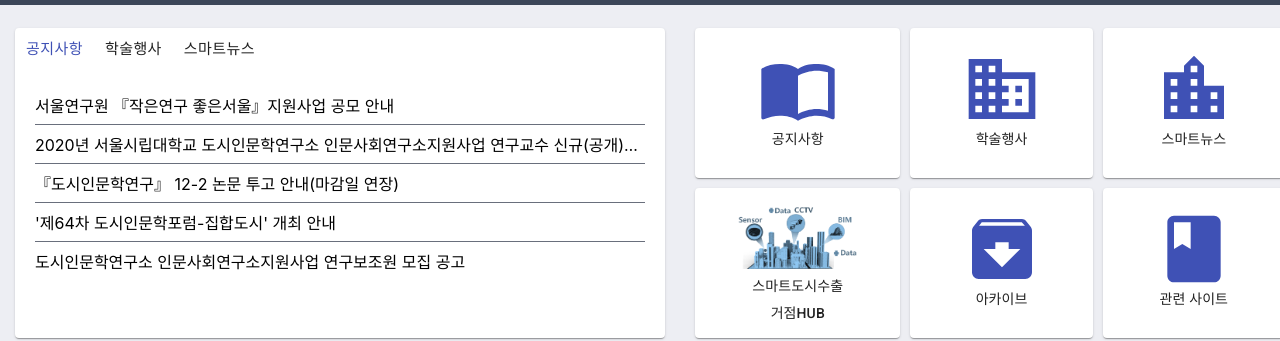
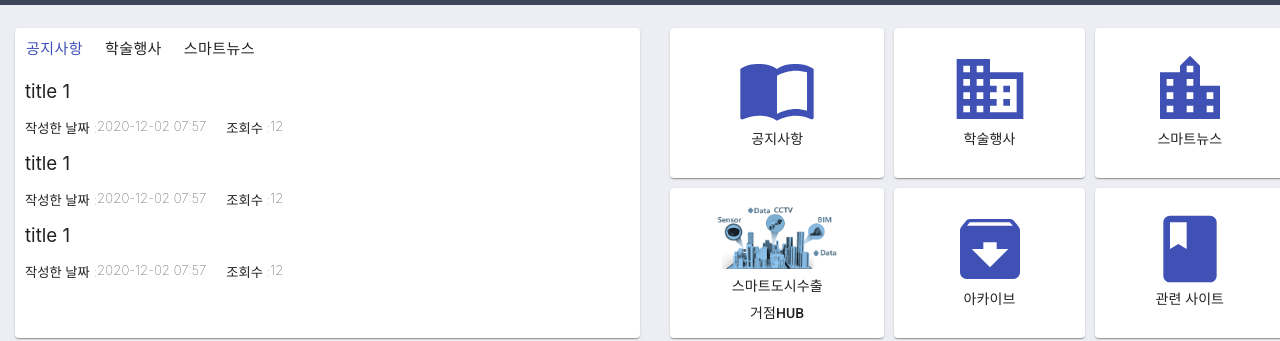
Before and after one commit to powergee/smart-city-hub, a React (Create React App) app in the folder frontend/: page / in a window 1280 px wide. Shown: the part 816-1157 px from the top of the page. Built offline with nearby package versions, Linux system fonts and the light colour scheme.

Commit message:
Add basic ArticlePreview and IssuePaper

```diff
--- /dev/null
+++ b/frontend/src/components/ArticlePreview.js
@@ -0,0 +1,25 @@
+import React from 'react'
+import "./ArticlePreview.scss"
+import { dateToString } from "../shared/DateToString"
+
+export default function ArticlePreview(props) {
+    const article = props.article;
+
+    return (
+        <div className="article-prev-root">
+            <div className="article-prev-left">
+                <h3>{article.title}</h3>
+                <div className="article-prev-info">
+                    <div>
+                        <h5>작성한 날짜 :</h5>
+                        <h5>{dateToString(article.meta.createdAt)}</h5>
+                    </div>
+                    <div>
+                        <h5>조회수 :</h5>
+                        <h5>{article.views}</h5>
+                    </div>
+                </div>
+            </div>
+        </div>
+    )
+}
--- /dev/null
+++ b/frontend/src/components/ArticlePreview.scss
@@ -0,0 +1,29 @@
+.article-prev-root {
+    display: flex;
+    flex-direction: row;
+}
+
+.article-prev-left {
+    display: flex;
+    flex-direction: column;
+
+    h3 {
+        margin: 10px;
+        font-weight: 400;
+    }
+}
+
+.article-prev-info {
+    display: flex;
+
+    div {
+        display: flex;
+        flex-direction: row;
+        margin: 5px 10px 5px 10px;
+
+        h5 {
+            font-weight: 100;
+            margin: 0;
+        }
+    }
+}
--- a/frontend/src/components/NavigationBar.js
+++ b/frontend/src/components/NavigationBar.js
@@ -39,7 +39,7 @@ export default function NavigationBar() {
                         <ul>
                             <li><a href className="menu-small" onClick={getLinkHandler("/introduction")}>센터소개</a></li>
                             <li><a href className="menu-large" onClick={getLinkHandler("/projects")}>연구{" & "}사업</a></li>
-                            <li><a href className="menu-large" onClick={getLinkHandler("/issue-papers")}>Issue Paper</a></li>
+                            <li><a href className="menu-large" onClick={getLinkHandler("/issue-paper")}>Issue Paper</a></li>
                             <li><a href className="menu-small" onClick={getLinkHandler("/news")}>소식</a></li>
                             <li><a href className="menu-small" onClick={getLinkHandler("/community")}>커뮤니티</a></li>
                             <li><a href className="menu-large font-small" onClick={getLinkHandler("/hub")}>스마트도시수출 거점HUB</a></li>
@@ -58,7 +58,7 @@ export default function NavigationBar() {
                                         <a href onClick={getLinkHandler("/projects/etc")}>기타</a>
                                     </li>
                                     <li className="menu-large">
-                                        <a href onClick={getLinkHandler("/issue-papers")}>Issue Paper</a>
+                                        <a href onClick={getLinkHandler("/issue-paper")}>Issue Paper</a>
                                     </li>
                                     <li className="menu-small">
                                         <a href onClick={getLinkHandler("/news/notices")}>공지사항</a>
--- a/frontend/src/components/NoticeBoard.js
+++ b/frontend/src/components/NoticeBoard.js
@@ -1,6 +1,7 @@
 import React, { useState } from 'react'
 import "./NoticeBoard.scss"
 import { Paper, Button } from '@material-ui/core'
+import ArticlePreview from './ArticlePreview';
 
 export default function NoticeBoard() {
     const NOTICE = 0, EVENT = 1, NEWS = 2;
@@ -8,6 +9,14 @@ export default function NoticeBoard() {
 
     const getButtonHandler = (num) => () => {
         setSelected(num);
+    }
+
+    const ex1 = {
+        title: "title 1",
+        views: 12,
+        meta: {
+            createdAt: new Date()
+        }
     }
 
     return (
@@ -18,13 +27,9 @@ export default function NoticeBoard() {
                 <Button onClick={getButtonHandler(NEWS)} color={(selected === NEWS ? "primary" : "default")} size="large">스마트뉴스</Button>
             </div>
             <div className="board-contents">
-                <ul>
-                    <li>서울연구원 『작은연구 좋은서울』지원사업 공모 안내</li>
-                    <li>2020년 서울시립대학교 도시인문학연구소 인문사회연구소지원사업 연구교수 신규(공개)채용 공고</li>
-                    <li>『도시인문학연구』 12-2 논문 투고 안내(마감일 연장)</li>
-                    <li>'제64차 도시인문학포럼-집합도시' 개최 안내</li>
-                    <li>도시인문학연구소 인문사회연구소지원사업 연구보조원 모집 공고</li>
-                </ul>
+                <ArticlePreview article={ex1}></ArticlePreview>
+                <ArticlePreview article={ex1}></ArticlePreview>
+                <ArticlePreview article={ex1}></ArticlePreview>
             </div>
         </Paper>
     )
--- a/frontend/src/components/NoticeBoard.scss
+++ b/frontend/src/components/NoticeBoard.scss
@@ -37,21 +37,21 @@ $boundary-color: #696f7c;
     // border: 1px solid $header-color;
     // border-radius: 0 0 $border-radius $border-radius;
 
-    ul {
-        padding-inline-start: 20px;
+    // ul {
+    //     padding-inline-start: 20px;
 
-        & > li {
-            padding: 7px 0px 7px 0;
-            margin-right: 20px;
-            border-bottom: 1px solid $boundary-color;
-            color: black;
-            overflow: hidden;
-            text-overflow: ellipsis;
-            white-space: nowrap;
-        }
-    }
+    //     & > li {
+    //         padding: 7px 0px 7px 0;
+    //         margin-right: 20px;
+    //         border-bottom: 1px solid $boundary-color;
+    //         color: black;
+    //         overflow: hidden;
+    //         text-overflow: ellipsis;
+    //         white-space: nowrap;
+    //     }
+    // }
 
-    ul > li:last-child {
-        border-bottom: none;
-    }
+    // ul > li:last-child {
+    //     border-bottom: none;
+    // }
 }
--- a/frontend/src/components/index.js
+++ b/frontend/src/components/index.js
@@ -7,3 +7,4 @@ export { default as ProjectTable } from './ProjectTable';
 export { default as CardBoard } from './CardBoard';
 export { default as PreparingContents } from './PreparingContents';
 export { default as NotFound } from './NotFound';
+export { default as ArticlePreview } from './ArticlePreview';
--- /dev/null
+++ b/frontend/src/pages/IssuePaper.js
@@ -0,0 +1,63 @@
+import React, { useEffect, useState } from 'react'
+import { Route } from 'react-router-dom';
+import { ContentHeader, ContentContainer } from "../components"
+import "./IssuePaper.scss"
+
+function IssuePaperList() {
+    const primary = {
+        title: "Issue Paper",
+        link: "/issue-paper"
+    };
+
+    const secondary = {
+        title: "목록",
+        link: "/issue-paper"
+    };
+
+    return (
+        <ContentHeader primary={primary} secondary={secondary}>
+
+        </ContentHeader>
+    )
+}
+
+function IssuePaperView(props) {
+    const articleId = props.match.params.articleId
+
+    const primary = {
+        title: "Issue Paper",
+        link: "/issue-paper"
+    };
+
+    const initialSecondary = {
+        title: "불러오는 중...",
+        link: "/issue-paper/" + articleId
+    };
+
+    const [secondary, setSecondary] = useState(initialSecondary);
+
+    return (
+        <ContentHeader primary={primary} secondary={secondary}>
+
+        </ContentHeader>
+    )
+}
+
+export default function IssuePaper() {
+    const primary = {
+        title: "Issue Paper",
+        link: "/issue-paper"
+    };
+
+    const defaultSecondary = {
+        title: "목록",
+        link: "/issue-paper"
+    }
+
+    return (
+        <ContentContainer>
+            <Route exact path="/issue-paper" component={IssuePaperList}></Route>
+            <Route exact path="/issue-paper/:articleId" component={IssuePaperList}></Route>
+        </ContentContainer>
+    )
+}
--- a/frontend/src/pages/Main.js
+++ b/frontend/src/pages/Main.js
@@ -1,7 +1,7 @@
 import React from 'react'
 import { Route, Switch } from 'react-router-dom';
 import { NavigationBar, NotFound } from '../components'
-import { Home, Introduction, Projects, Publish, Community, Hub } from '.'
+import { Home, Introduction, Projects, IssuePaper, Community, Hub } from '.'
 import './Main.scss'
 
 export default function Main() {
@@ -14,7 +14,7 @@ export default function Main() {
                 <Switch>
                     <Route exact path="/" component={Home}></Route>
                     <Route path="/introduction" component={Introduction}></Route>
-                    <Route path="/publish" component={Publish}></Route>
+                    <Route path="/issue-paper" component={IssuePaper}></Route>
                     <Route path="/projects" component={Projects}></Route>
                     <Route path="/community" component={Community}></Route>
                     <Route path="/hub" component={Hub}></Route>
--- a/frontend/src/pages/Publish.js
+++ /dev/null
@@ -1,9 +0,0 @@
-import React from 'react'
-
-export default function Publish() {
-    return (
-        <div>
-
-        </div>
-    )
-}
--- a/frontend/src/pages/index.js
+++ b/frontend/src/pages/index.js
@@ -2,6 +2,6 @@ export { default as Main } from './Main';
 export { default as Home } from './Home';
 export { default as Introduction } from './Introduction';
 export { default as Projects } from './Projects';
-export { default as Publish } from './Publish';
 export { default as Community } from './Community';
 export { default as Hub } from './Hub';
+export { default as IssuePaper } from './IssuePaper';
--- /dev/null
+++ b/frontend/src/shared/DateToString.js
@@ -0,0 +1,11 @@
+export function dateToString(date) {
+    if (date === undefined)
+        return "-";
+
+    let dateStr = date.getFullYear() + "-"
+                + (date.getMonth()+1 <= 9 ? "0" : "") + (date.getMonth()+1) + "-"
+                + (date.getDate() <= 9 ? "0" : "") + date.getDate() + " "
+                + (date.getHours() <= 9 ? "0" : "") + date.getHours() + ":"
+                + (date.getMinutes() <= 9 ? "0" : "") + date.getMinutes();
+    return dateStr;
+}
```
Also changed, not shown: frontend/src/pages/IssuePaper.scss (added).
